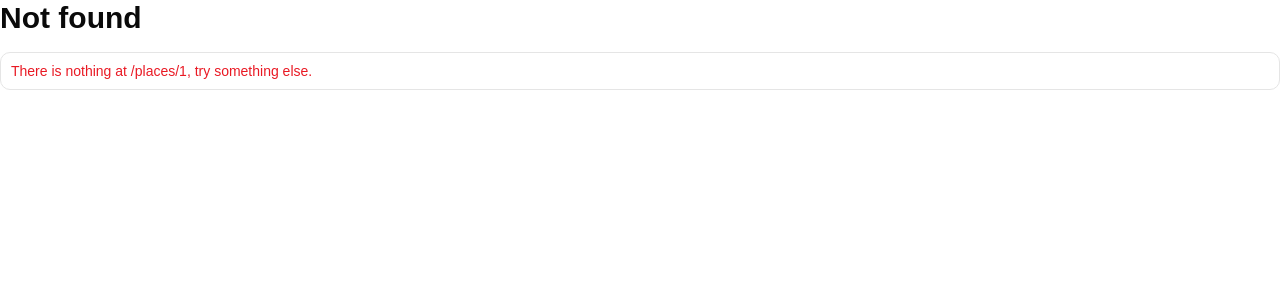
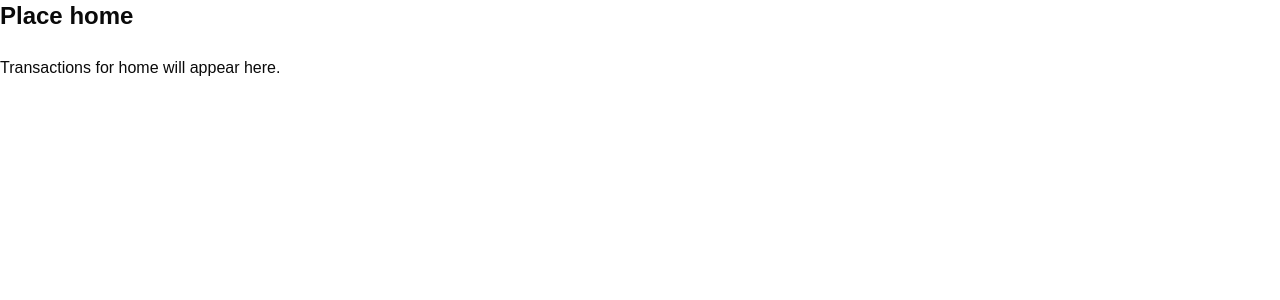
Before and after one commit to HOGENT-frontendweb/frontendweb-budget, a React (Vite) app: page /places/1 in a window 1280 px wide. Before the commit this address had no page. Shown: the top 300 px of the page. Built offline with nearby package versions, Linux system fonts and the light colour scheme.

Commit message:
Hoofdstuk 3: URL parameters

```diff
--- a/src/components/places/Place.tsx
+++ b/src/components/places/Place.tsx
@@ -3,6 +3,7 @@ import { Button } from '@/components/ui/button';
 import { Card, CardAction, CardHeader, CardTitle, CardContent } from '@/components/ui/card';
 import StarRating from './StarRating';
 import { Trash2 } from 'lucide-react';
+import { Link } from 'react-router';
 
 interface PlaceProps extends PlaceType {
   onDelete: (id: number) => void;
@@ -22,7 +23,11 @@ const Place = ({ id, name, rating, onDelete, onRate }: PlaceProps) => {
   return (
     <Card>
       <CardHeader className='pb-2'>
-        <CardTitle className='text-base'>{name}</CardTitle>
+        <CardTitle className='text-base'>
+          <Link to={`/places/${id}`} className='hover:underline'>
+            {name}
+          </Link>
+        </CardTitle>
         <CardAction>
           <Button
             variant='link'
--- a/src/main.tsx
+++ b/src/main.tsx
@@ -7,6 +7,7 @@ import TransactionList from './pages/transactions/TransactionList.tsx';
 import PlacesList from './pages/places/PlacesList';
 import About, { History, Location, Services } from './pages/about/About.tsx';
 import NotFound from './pages/NotFound';
+import PlaceDetail from './pages/places/PlaceDetail.tsx';
 
 
 const router = createBrowserRouter([
@@ -15,7 +16,19 @@ const router = createBrowserRouter([
     element: <App />,
   },
   { path: '/transactions', element: <TransactionList /> },
-  { path: '/places', element: <PlacesList /> },
+  {
+    path: '/places',
+    children: [
+      {
+        index: true,
+        element: <PlacesList />,
+      },
+      {
+        path: ':id',
+        element: <PlaceDetail />,
+      },
+    ],
+  },
   {
     path: '/about',
     element: <About />,
--- /dev/null
+++ b/src/pages/places/PlaceDetail.tsx
@@ -0,0 +1,28 @@
+// src/pages/places/PlaceDetail.tsx
+import { useParams } from 'react-router';
+import { PLACE_DATA } from '../../api/mock_data';
+
+const PlaceDetail = () => {
+  const { id } = useParams<{ id: string }>();
+  const idAsNumber = Number(id);
+
+  const place = PLACE_DATA.find((p) => p.id === idAsNumber);
+
+  if (!place) {
+    return (
+      <>
+        <h1 className='text-2xl font-semibold mb-6'>Place not found</h1>
+        <p>No place was found with id {id}.</p>
+      </>
+    );
+  }
+
+  return (
+    <>
+      <h1 className='text-2xl font-semibold mb-6'>Place {place.name}</h1>
+      <p>Transactions for {place.name} will appear here.</p>
+    </>
+  );
+};
+
+export default PlaceDetail;
```
